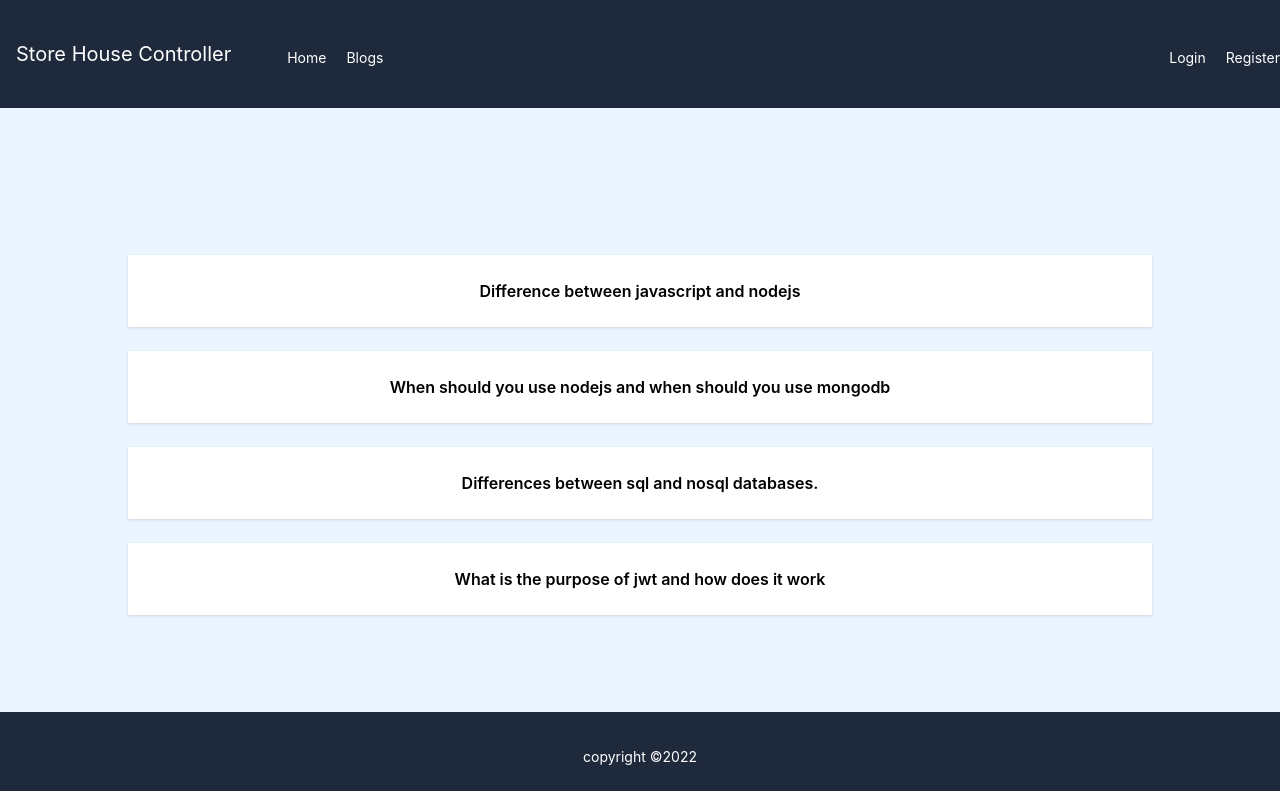
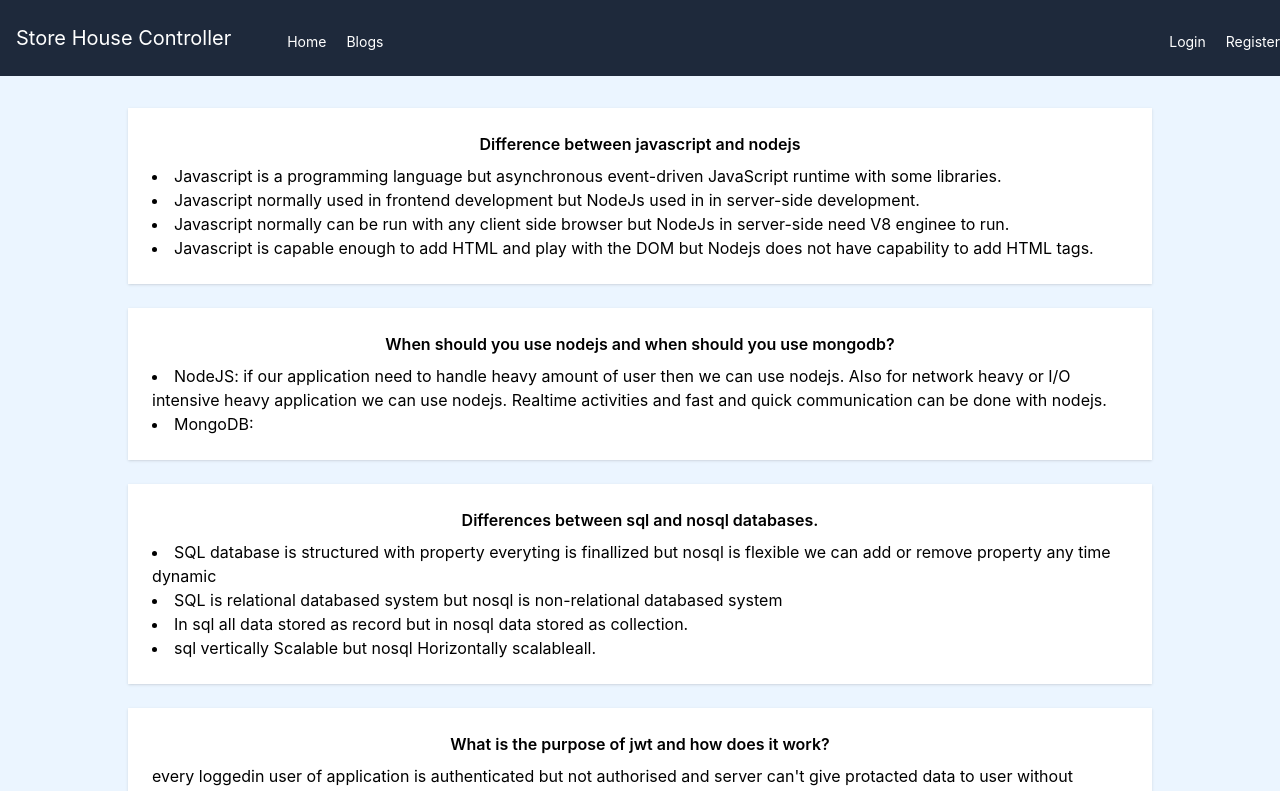
Before and after one commit to asaduzzaman599/warehouse-management-client-side, a React (Create React App) app: page /blogs in a window 1280 px wide. Shown: the top 791 px of the page. Built offline with nearby package versions, Linux system fonts and the light colour scheme; no server answers.

Commit message:
form validation error added

```diff
--- a/src/Components/Auth/Login/Login.js
+++ b/src/Components/Auth/Login/Login.js
@@ -6,6 +6,7 @@ import { toast } from 'react-toastify';
 import { auth } from '../../../firebase.init';
 import useToken from '../../../hooks/useToken';
 import SocialLogin from '../SocialLogin/SocialLogin';
+import Loading from './../../Shared/Loading/Loading'
 
 const Login = () => {
     const [user] = useAuthState(auth)
@@ -32,6 +33,24 @@ const Login = () => {
             navigate(from, { replace: true })
         }
     }, [token])
+
+    useEffect(() => {
+        if (hookError) {
+            console.log(hookError.message)
+            switch (hookError.message) {
+                case 'Firebase: Error (auth/user-not-found).':
+                    toast.error("User not Found")
+                    break;
+                case 'Firebase: Error (auth/wrong-password).':
+                    toast.error("Wrong email or password")
+                    break;
+                default:
+                    toast.error("Something went wrong")
+                    // code block
+                    break;
+            }
+        }
+    }, [hookError])
     const handleForm = (event) => {
         event.preventDefault()
         setError('')
@@ -54,6 +73,10 @@ const Login = () => {
         }
         await sendPasswordResetEmail(email)
         toast('Password reset mail sent')
+    }
+
+    if (loading) {
+        return <Loading></Loading>
     }
 
     return (
--- a/src/Components/Blogs/Blogs.js
+++ b/src/Components/Blogs/Blogs.js
@@ -2,22 +2,37 @@ import React from 'react';
 
 const Blogs = () => {
     return (
-        <div className='container mx-auto'>
+        <div className='container mx-auto my-8'>
             <div className='w-4/5 mx-auto p-6 mb-6 shadow bg-white'>
                 <h3 className='font-semibold'>Difference between javascript and nodejs</h3>
-                <p></p>
+                <p className='text-left mt-2'>
+                    <li>Javascript is a programming language but asynchronous event-driven JavaScript runtime  with some libraries.</li>
+                    <li>Javascript normally used in frontend development but NodeJs used in in server-side development.</li>
+                    <li>Javascript normally can be run with any client side browser but NodeJs in server-side need V8 enginee to run.</li>
+                    <li>Javascript is capable enough to add HTML and play with the DOM but Nodejs does not have capability to add HTML tags.</li>
+                </p>
             </div>
             <div className='w-4/5 mx-auto p-6 mb-6 shadow bg-white'>
-                <h3 className='font-semibold'>When should you use nodejs and when should you use mongodb</h3>
-                <p></p>
+                <h3 className='font-semibold'>When should you use nodejs and when should you use mongodb?</h3>
+                <p className='text-left  mt-2'>
+                    <li>NodeJS: if our application need to handle heavy amount of user then we can use nodejs. Also for network heavy or I/O intensive heavy application we can use nodejs. Realtime activities and fast and quick communication can be done with nodejs.</li>
+                    <li>MongoDB: </li>
+                </p>
             </div>
             <div className='w-4/5 mx-auto p-6 mb-6 shadow bg-white'>
                 <h3 className='font-semibold'>Differences between sql and nosql databases.</h3>
-                <p></p>
+                <p className='text-left  mt-2'>
+                    <li>SQL database is structured with property everyting is finallized but nosql is flexible we can add or remove property any time dynamic</li>
+                    <li>SQL  is relational databased system but nosql is non-relational databased system</li>
+                    <li>In sql all data stored as record but in nosql data stored as collection.</li>
+                    <li> sql vertically Scalable but nosql	Horizontally scalableall.</li>
+                </p>
             </div>
             <div className='w-4/5 mx-auto p-6 mb-6 shadow bg-white'>
-                <h3 className='font-semibold'>What is the purpose of jwt and how does it work</h3>
-                <p></p>
+                <h3 className='font-semibold'>What is the purpose of jwt and how does it work?</h3>
+                <p className='text-left  mt-2'>
+                    every loggedin user of application is authenticated but not authorised and server can't give protacted data to user without authorization. to authorised the user every time agter login server give an unique token to user which is encoded json object. for protacted data logged user need to sent requset along with the token to server side. after receive the request server side verified the token if verified succesfully then allow to pass protacted data as response.
+                </p>
             </div>
         </div>
     );
--- a/src/Components/Myitems/Myitems.js
+++ b/src/Components/Myitems/Myitems.js
@@ -20,7 +20,7 @@ const Myitems = () => {
         const token = localStorage.getItem('access_token')
 
         fetch(url, {
-            headers: { token }
+            headers: { token: `bearer ${token}` }
         })
             .then(res => res.json())
             .then(data => {
--- a/src/Components/Shared/Header/Header.js
+++ b/src/Components/Shared/Header/Header.js
@@ -7,10 +7,11 @@ import { auth } from '../../../firebase.init';
 
 const Header = () => {
     const [user] = useAuthState(auth)
+    //menu opn close state
     const [isOpen, setIsOpen] = useState(false)
     return (
-        <header className='bg-slate-800'>
-            <nav className=' mx-auto md:flex justify-between items-center py-6  container text-white gap-10 relative'>
+        <header className='bg-slate-800 sticky top-0 z-10'>
+            <nav className=' mx-auto md:flex justify-between items-center py-2  container text-white gap-10 relative'>
                 <div className='flex items-center justify-between px-4'>
                     <Link to="/">
                         <div className='text-white text-xl'>Store House Controller</div>
@@ -20,7 +21,7 @@ const Header = () => {
                         {isOpen ? <XIcon onClick={() => setIsOpen(!isOpen)} className="h-8 w-8 text-white mx-auto " /> : <MenuIcon onClick={() => setIsOpen(!isOpen)} className="h-8 w-8 text-white mx-auto " />}
                     </div>
                 </div>
-                <div className={`flex flex-col md:flex-row py-4  items-center justify-between  md:grow absolute md:static w-full md:w-auto bg-slate-800 ${isOpen ? "top-16" : "top-[-200px]"}`}>
+                <div className={`flex flex-col md:flex-row py-4  items-center justify-between  md:grow absolute md:static w-full md:w-auto bg-slate-800 ${isOpen ? "top-10" : "top-[-200px]"}`}>
                     <ul className='md:flex gap-5 no-underline  '>
 
                         <li className='text-sm hover:text-slate-400 mt-2'><NavLink to='/'>Home</NavLink></li>
```
